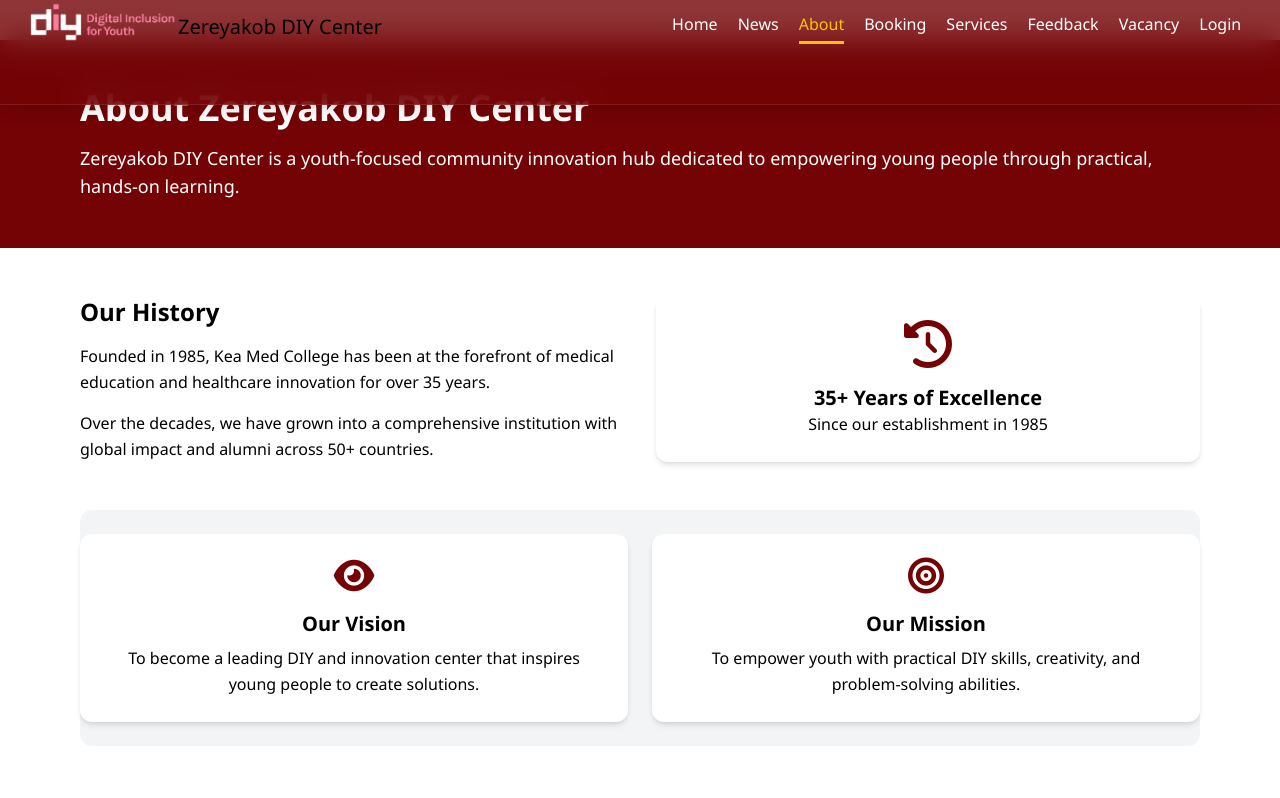
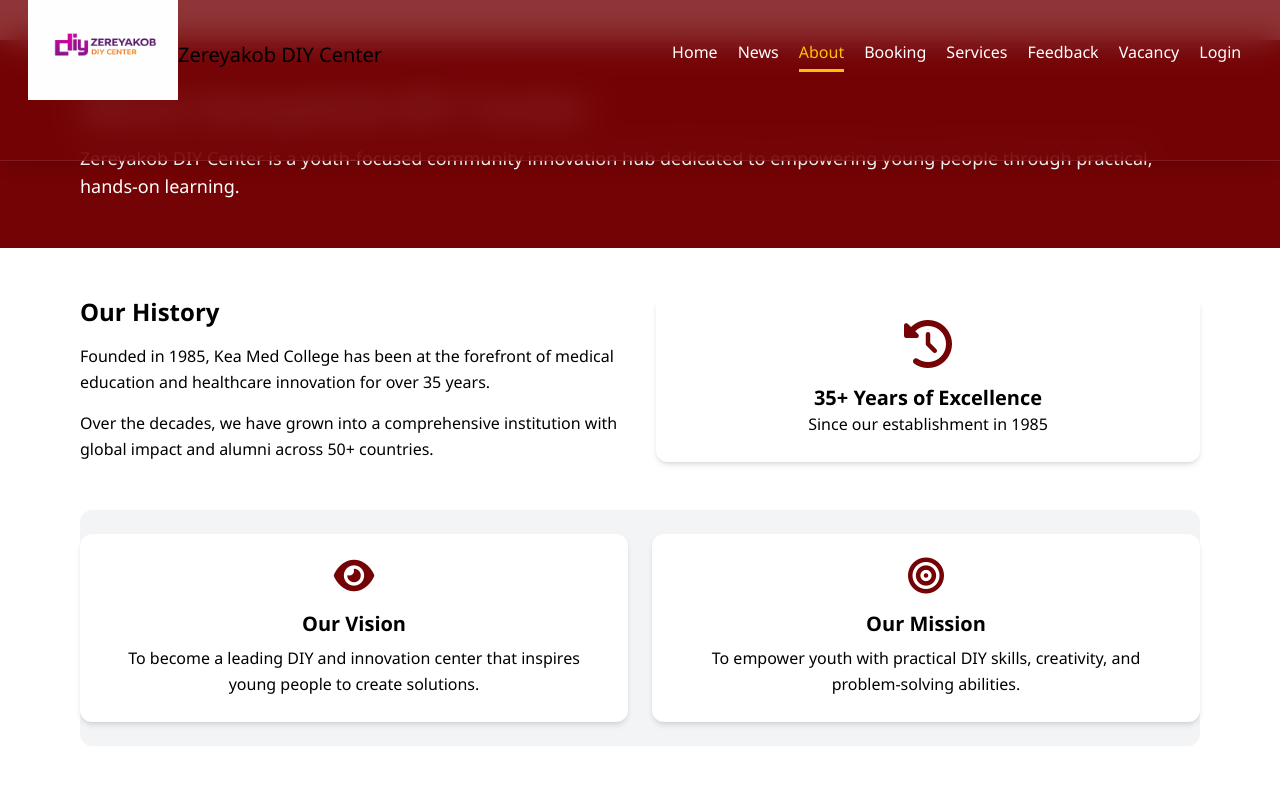
Before and after one commit to kifludev/AsteZeriakobDycenterwebProject, a React (Vite) app: page /about in a window 1280 px wide. Shown: the top 798 px of the page. Built offline with nearby package versions, Linux system fonts and the light colour scheme.

Commit message:
change the icon

```diff
--- a/src/components/header/Navbar.jsx
+++ b/src/components/header/Navbar.jsx
@@ -12,7 +12,7 @@ export function Navbar({ menuOpen, setMenuOpen }) {
         <div className="flex items-center ">
           <NavLink to="/AsteZeriakobDycenterwebProject" className="flex items-center ml-7 p-0">
             <img
-              src="logo1.png"
+              src="diy.png"
               className="mx-0"
               width="150"
               height="auto"
--- a/src/pages/AboutPage.jsx
+++ b/src/pages/AboutPage.jsx
@@ -5,7 +5,7 @@ import { MobileMenu } from "../components/header/MobileMenu";
 export function AboutPage() {
   return (
     <>
-      <link rel="icon" href="/logo1.png" />
+      <link rel="icon" href="/diy.png" />
       <title>About Us - Zereyakob DIY Center</title>
 
       {/* HEADER */}
--- a/src/pages/BookingPage.jsx
+++ b/src/pages/BookingPage.jsx
@@ -125,7 +125,7 @@ export function BookingPage() {
   // ---------------- UI ----------------
   return (
     <>
-      <link rel="icon" href="/logo1.png" />
+      <link rel="icon" href="/diy.png" />
       <title>Booking - Zereyakob DIY Center</title>
       {/* HEADER */}
       <section className="bg-[#740305] text-white py-14 text-center">
--- a/src/pages/FeedbackPage.jsx
+++ b/src/pages/FeedbackPage.jsx
@@ -44,7 +44,7 @@ export function FeedbackPage() {
 
   return (
     <>
-      <link rel="icon" href="/logo1.png" />
+      <link rel="icon" href="/diy.png" />
       <title>Feedback - Zereyakob DIY Center</title>
 
       {/* HEADER */}
--- a/src/pages/HomePage.jsx
+++ b/src/pages/HomePage.jsx
@@ -92,7 +92,7 @@ useEffect(() => {
 
   return (
     <>
-      <link rel="icon" href="/logo1.png" />
+      <link rel="icon" href="/diy.png" />
       <title>Zereyakob DIY Center home page</title>
 
       {/* HERO */}
--- a/src/pages/NewsPage.jsx
+++ b/src/pages/NewsPage.jsx
@@ -30,7 +30,7 @@ export function NewsPage() {
 
   return (
     <>
-      <link rel="icon" href="/logo1.png" />
+      <link rel="icon" href="/diy.png" />
       <title>News - Zereyakob DIY Center</title>
 
       {/* HEADER */}
--- a/src/pages/ServicePage.jsx
+++ b/src/pages/ServicePage.jsx
@@ -10,7 +10,7 @@ export function ServicePage() {
 
   return (
     <>
-      <link rel="icon" href="/logo1.png" />
+      <link rel="icon" href="/diy.png" />
       <title>Services - Zereyakob DIY Center</title>
       {/* HEADER */}
       <section className="bg-[#740305] text-white py-12 mt-10">
```
Also changed, not shown: public/diy.png (added), public/logo1.png (deleted).
